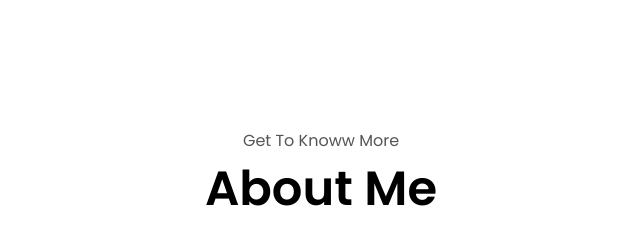
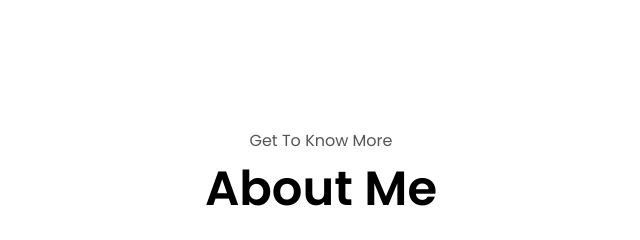
Before and after one commit to WYLDCVRD/html_css_js_portfolio, a plain HTML site: page index.html in a window 1280 px wide. Shown: the part 800-1040 px from the top of the page, 319-959 px from the left. Drawn offline with Linux system fonts and the light colour scheme.

Commit message:
Update index.html

```diff
--- a/index.html
+++ b/index.html
@@ -74,7 +74,7 @@
       </div>
     </section>
     <section id="about">
-      <p class="section__text__p1">Get To Knoww More</p>
+      <p class="section__text__p1">Get To Know More</p>
       <h1 class="title">About Me</h1>
       <div class="section-container">
         <div class="section__pic-container">
```
